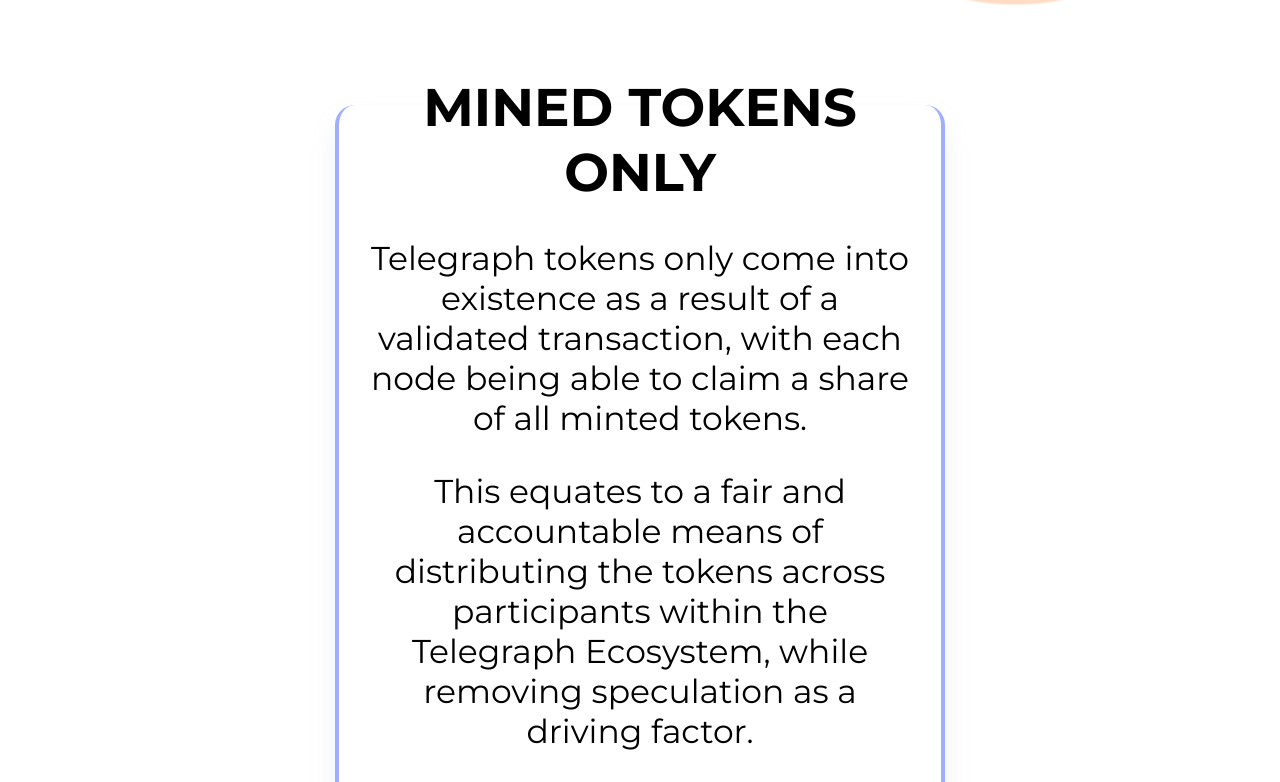
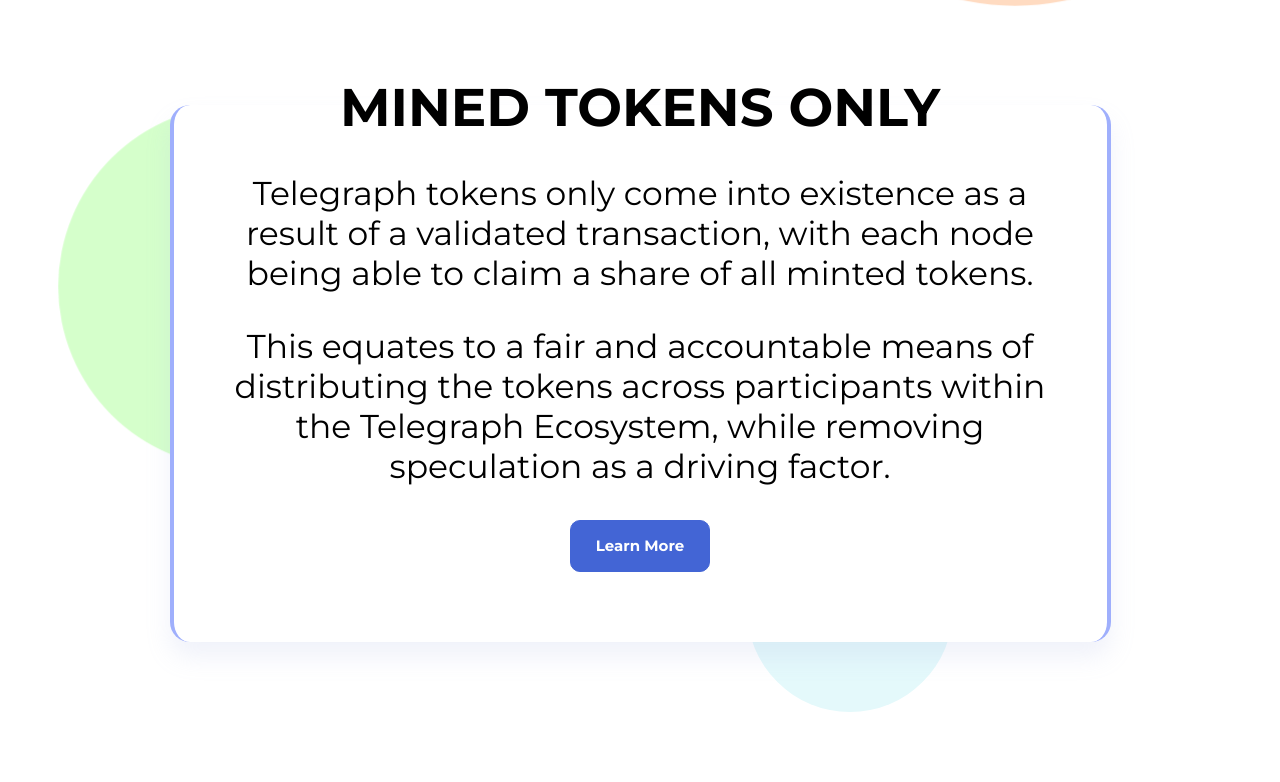
Before and after one commit to geass-zero/Telegraph-FE, a React (Create React App) app: page / in a window 1280 px wide. Shown: the part 2778-3560 px from the top of the page. Built offline with nearby package versions, Linux system fonts and the light colour scheme.

Commit message:
circles added dektop

```diff
--- a/src/pages/Home/styles.scss
+++ b/src/pages/Home/styles.scss
@@ -158,9 +158,38 @@
     margin-top: 240px;
     padding-bottom: 160px;
     @include flex-row();
+    width: 100%;
 
     .content_wrap {
       @include flex-row();
+      margin-left: 0;
+      transform: none;
+      position: relative;
+
+      &:before {
+        @include pseudo-abs();
+        width: 363px;
+        height: 363px;
+        background: #d5ffcb;
+        border-radius: 50%;
+        top: 0;
+        left: 43px;
+        animation: zoomIn 7.5s infinite alternate;
+      }
+
+      &:after {
+        @include pseudo-abs();
+        width: 206px;
+        height: 206px;
+        background: #e4f9fb;
+        border-radius: 50%;
+        top: auto;
+        left: auto;
+        bottom: -70px;
+        right: 25%;
+        z-index: -1;
+        // animation: zoomIn 4.5s infinite alternate;
+      }
 
       .mined_box {
         box-shadow: 0px 15px 25px rgba(168, 178, 228, 0.17);
@@ -173,6 +202,8 @@
         text-align: center;
         padding-top: 0;
         padding-bottom: 70px;
+        position: relative;
+        background-color: #fff;
 
         h1 {
           margin-top: -30px;
```
